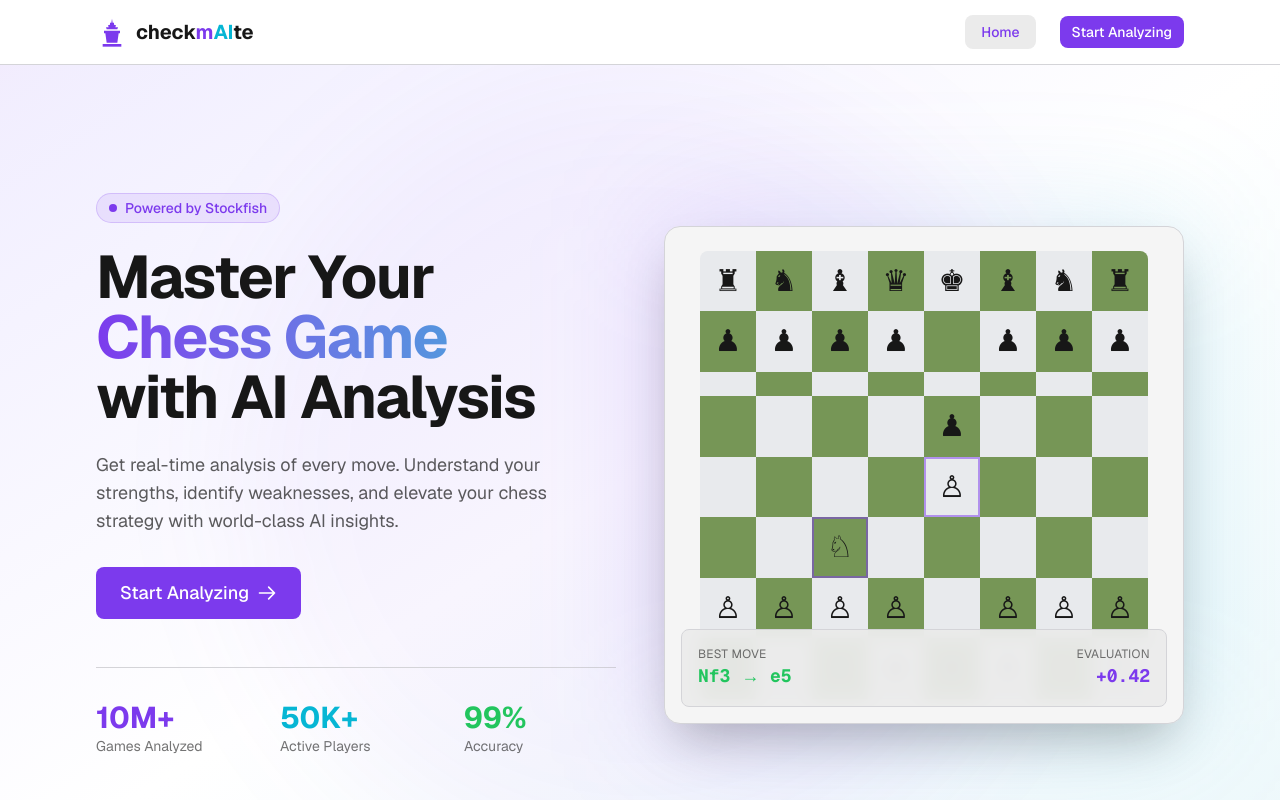
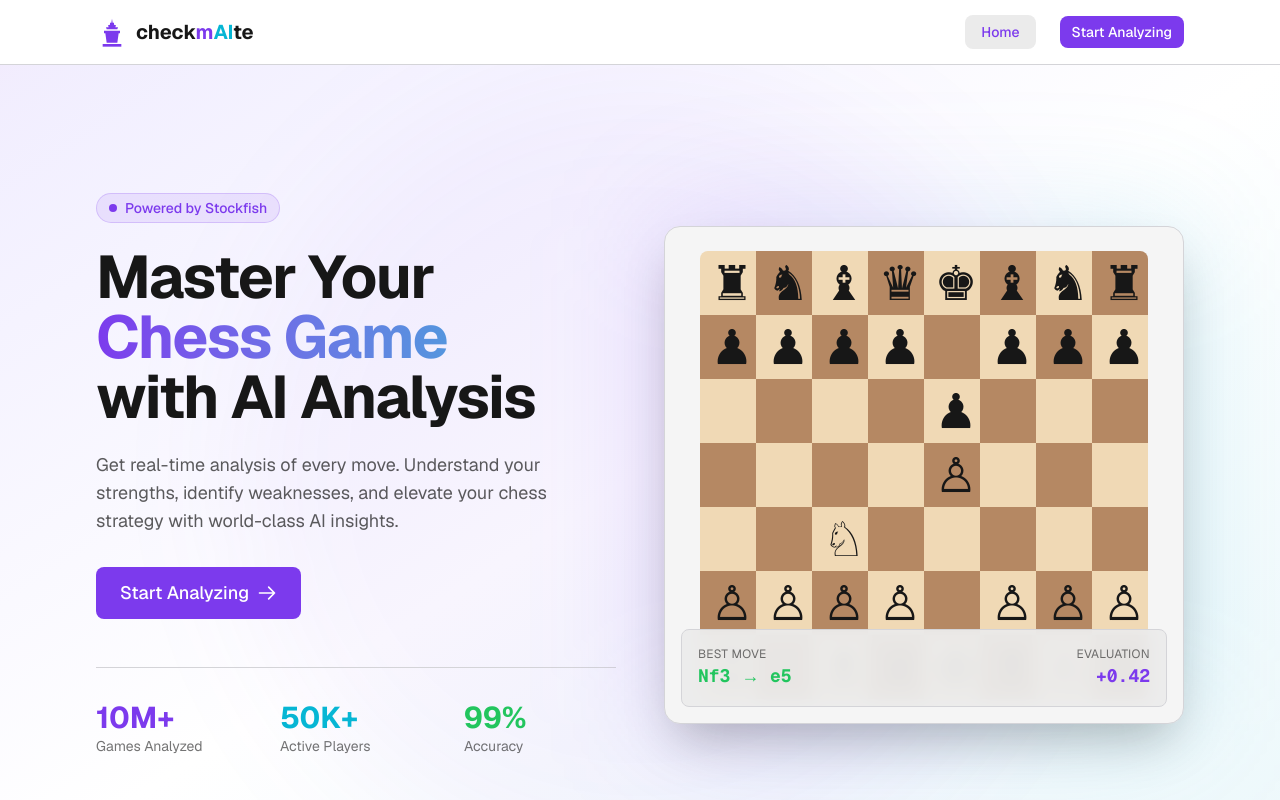
Before and after one commit to Svetliox/checkmAIte, a Next.js app: page / in a window 1280 px wide. Shown: the top 800 px of the page. Built offline with nearby package versions, Linux system fonts and the light colour scheme.

Commit message:
Refactoring of UI

```diff
--- a/src/app/analysis/AnalysisBoard.tsx
+++ b/src/app/analysis/AnalysisBoard.tsx
@@ -55,23 +55,16 @@ export function AnalysisBoard() {
           <FlipIcon className="w-4 h-4 mr-2" />
           Flip Board
         </Button>
-        <Button variant="outline" size="sm">
-          <ImportIcon className="w-4 h-4 mr-2" />
-          Import PGN
-        </Button>
-        <Button variant="outline" size="sm">
-          <ShareIcon className="w-4 h-4 mr-2" />
-          Share
-        </Button>
+        {/* ...existing code... */}
       </div>
 
       {/* Move history (simple display) */}
       {moveHistory.length > 0 && (
         <div className="w-full max-w-md">
           <div className="text-sm text-foreground/60 mb-2">Move History</div>
-          <div className="p-3 rounded-lg bg-surface-2 font-mono text-sm">
+          <div className="p-3 rounded-lg bg-surface-2 font-mono text-sm overflow-x-auto whitespace-normal break-words" style={{ maxHeight: '120px' }}>
             {moveHistory.map((move, i) => (
-              <span key={i}>
+              <span key={i} className="inline-block max-w-[80px] truncate align-top">
                 {i % 2 === 0 && (
                   <span className="text-foreground/50 mr-1">
                     {Math.floor(i / 2) + 1}.
--- a/src/components/home/HeroSection.tsx
+++ b/src/components/home/HeroSection.tsx
@@ -128,7 +128,6 @@ function ChessBoardIllustration() {
   const board = [
     ['♜', '♞', '♝', '♛', '♚', '♝', '♞', '♜'],
     ['♟', '♟', '♟', '♟', '', '♟', '♟', '♟'],
-    ['', '', '', '', '', '', '', ''],
     ['', '', '', '', '♟', '', '', ''],
     ['', '', '', '', '♙', '', '', ''],
     ['', '', '♘', '', '', '', '', ''],
@@ -137,24 +136,21 @@ function ChessBoardIllustration() {
   ];
 
   return (
-    <div className="grid grid-cols-8 aspect-square rounded-lg overflow-hidden">
+    <div className="grid grid-cols-8 grid-rows-7 w-full h-full rounded-lg overflow-hidden">
       {board.flat().map((piece, index) => {
         const row = Math.floor(index / 8);
         const col = index % 8;
         const isLight = (row + col) % 2 === 0;
         const isHighlighted =
-          (row === 4 && col === 4) || // e4
-          (row === 5 && col === 2); // c3 (knight)
+          (row === 3 && col === 4) || // e4
+          (row === 4 && col === 2); // c3 (knight)
 
         return (
           <div
             key={index}
-            className={`
-              flex items-center justify-center text-2xl sm:text-3xl
-              ${isLight ? 'bg-chess-light' : 'bg-chess-dark'}
-              ${isHighlighted ? 'ring-2 ring-inset ring-accent-primary/50' : ''}
-              transition-colors
-            `}
+            className="flex items-center justify-center text-3xl md:text-4xl lg:text-5xl min-h-[48px] min-w-[48px] md:min-h-[56px] md:min-w-[56px] lg:min-h-[64px] lg:min-w-[64px] transition-colors"
+            style={{ backgroundColor: isLight ? '#f0d9b5' : '#b58863' }}
+            aria-hidden={!piece}
           >
             {piece}
           </div>
--- a/src/components/layout/Footer.tsx
+++ b/src/components/layout/Footer.tsx
@@ -5,7 +5,7 @@ const footerLinks = {
   product: [
     { href: '/analysis', label: 'Analysis Board' },
     { href: '/features', label: 'Features' },
-    { href: '/pricing', label: 'Pricing' },
+    { href: '/pricing', label: 'Show my perfect 404 page!' },
   ],
 };
 
```
